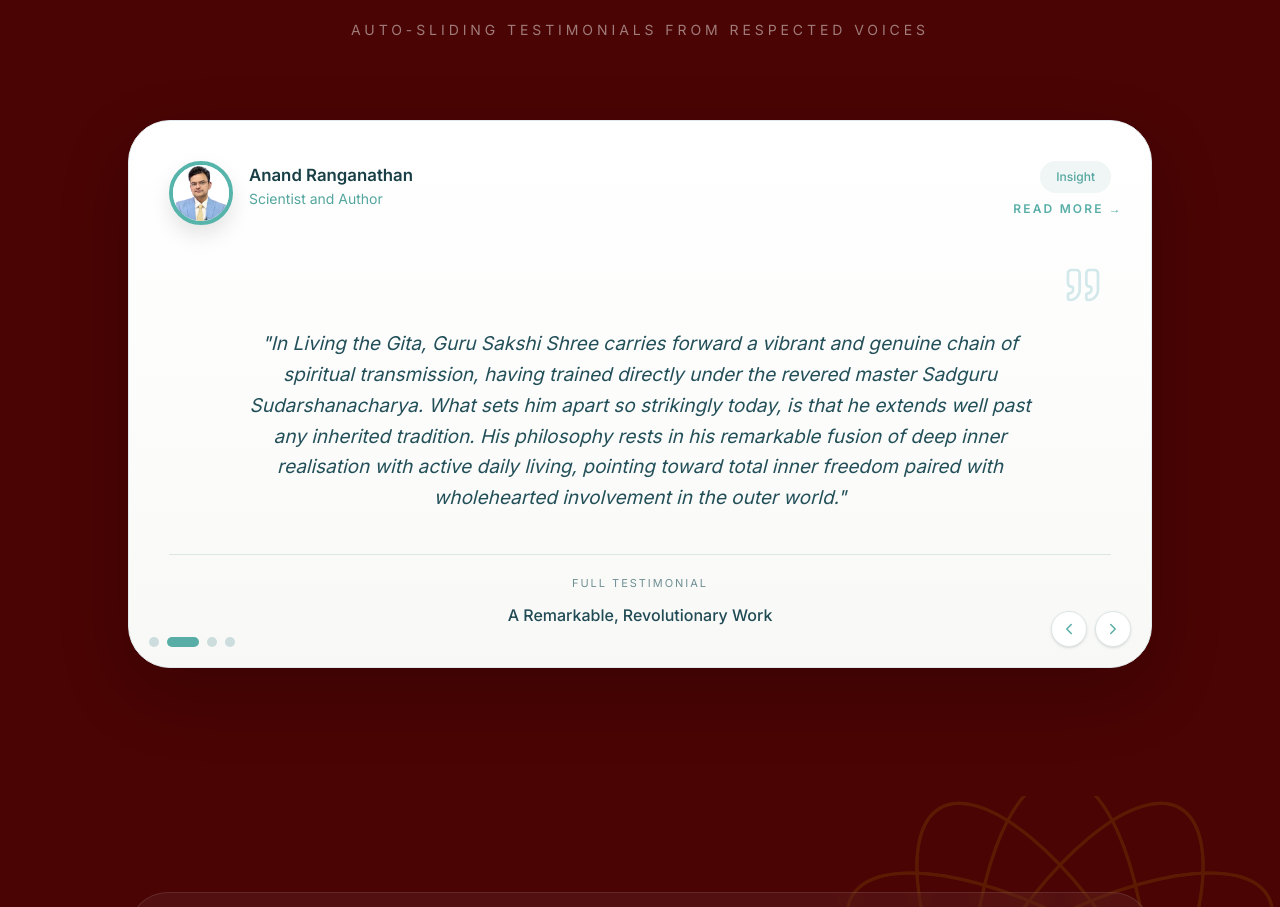
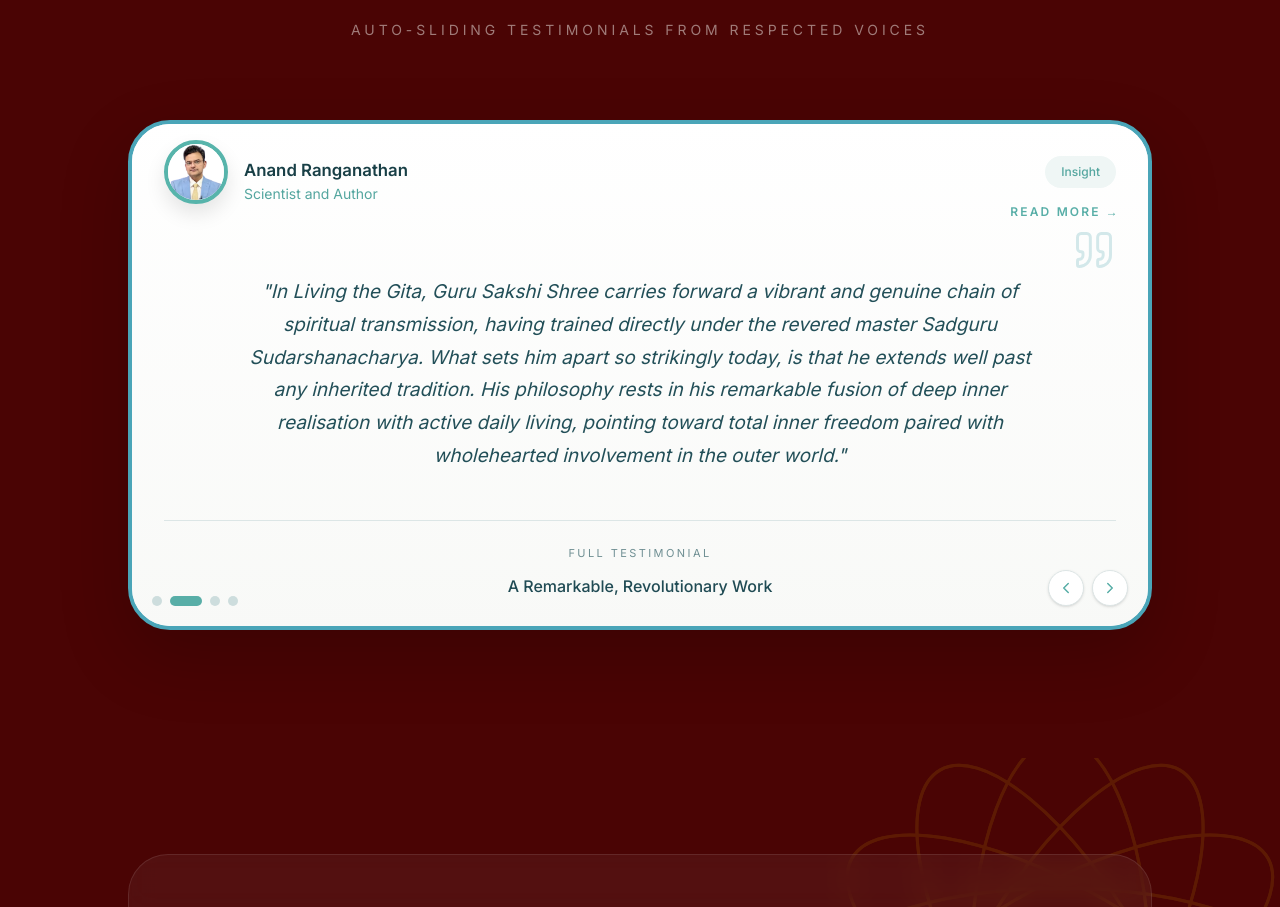
Before and after one commit to cognio-labs/science-divine-maha-mantras, a React (Vite) app: page / in a window 1280 px wide. Shown: the part 5174-6081 px from the top of the page. Built offline with nearby package versions, Linux system fonts and the light colour scheme.

Commit message:
feat: add EndorsementsCarousel component for animated testimonials

```diff
--- a/src/components/EndorsementsCarousel.tsx
+++ b/src/components/EndorsementsCarousel.tsx
@@ -93,15 +93,14 @@ export default function EndorsementsCarousel() {
               exit={{ opacity: 0, x: direction > 0 ? -60 : 60, scale: 0.99 }}
               transition={{ duration: 0.32, ease: [0.22, 1, 0.36, 1] }}
               onClick={() => setSelectedEndorsement(activeEndorsement)}
-              className="group relative cursor-pointer overflow-hidden rounded-[34px] md:rounded-[42px] border border-[#dfe8ea] bg-[#fbfbf9] text-[#1f4b53] shadow-[0_26px_70px_rgba(0,0,0,0.18)] min-h-[470px] md:min-h-[480px]"
+              className="group relative cursor-pointer overflow-hidden rounded-[34px] md:rounded-[42px] border-[4px] border-[#4aa5b8] bg-[#fbfbf9] text-[#1f4b53] shadow-[0_26px_70px_rgba(0,0,0,0.18)] min-h-[470px] md:min-h-[500px]"
             >
               <div className="absolute inset-0 bg-[linear-gradient(180deg,rgba(255,255,255,0.98),rgba(248,249,247,0.95))]" />
-              <div className="absolute top-0 right-0 w-7 h-7 rounded-full bg-[#edf4f4] translate-x-1/2 -translate-y-1/2" />
 
-              <div className="relative z-10 h-full p-6 md:p-8 lg:p-10 flex flex-col justify-between">
+              <div className="relative z-10 h-full px-5 md:px-8 pt-7 md:pt-8 pb-6 md:pb-7 flex flex-col justify-between">
                 <div className="flex items-start justify-between gap-4 md:gap-6">
                   <div className="flex items-start gap-3 md:gap-4">
-                    <div className="w-14 h-14 md:w-16 md:h-16 rounded-full overflow-hidden border-[4px] border-[#57b4ab] shadow-[0_10px_20px_rgba(0,0,0,0.10)] shrink-0 bg-white">
+                    <div className="w-14 h-14 md:w-16 md:h-16 rounded-full overflow-hidden border-[4px] border-[#57b4ab] shadow-[0_10px_20px_rgba(0,0,0,0.10)] shrink-0 bg-white -mt-3 md:-mt-4">
                       <img
                         src={activeEndorsement.image}
                         alt={activeEndorsement.name}
@@ -123,18 +122,18 @@ export default function EndorsementsCarousel() {
                   </span>
                 </div>
 
-                <div className="py-8 md:py-10">
-                  <div className="flex justify-end mb-4 md:mb-6 pr-1 md:pr-2">
-                    <Quote size={40} className="text-[#d3e8ea]" strokeWidth={1.6} />
+                <div className="relative py-8 md:py-12">
+                  <div className="absolute right-0 top-4 md:top-6">
+                    <Quote size={44} className="text-[#d3e8ea]" strokeWidth={1.6} />
                   </div>
 
-                  <p className="text-center text-[#224f58] italic text-[16px] md:text-[19px] leading-[1.58] md:leading-[1.62] max-w-4xl mx-auto px-1 md:px-10">
+                  <p className="text-center text-[#224f58] italic text-[16px] md:text-[19px] leading-[1.68] md:leading-[1.72] max-w-4xl mx-auto px-1 md:px-12 pt-8 md:pt-6">
                     {activeEndorsement.text}
                   </p>
                 </div>
 
-                <div className="pt-5 border-t border-[#dce6e6]">
-                  <p className="text-[11px] text-[#6f8f93] uppercase tracking-[0.18em] text-center mb-3">
+                <div className="pt-6 border-t border-[#dce6e6]">
+                  <p className="text-[11px] text-[#6f8f93] uppercase tracking-[0.22em] text-center mb-3">
                     Full Testimonial
                   </p>
                   <p className="text-center text-[#204b54] text-sm md:text-base font-medium">
@@ -147,7 +146,7 @@ export default function EndorsementsCarousel() {
                     e.stopPropagation();
                     setSelectedEndorsement(activeEndorsement);
                   }}
-                  className="absolute right-5 md:right-7 top-18 md:top-20 text-[#58aea7] text-xs font-semibold uppercase tracking-[0.18em]"
+                  className="absolute right-5 md:right-7 top-16 md:top-20 text-[#58aea7] text-xs font-semibold uppercase tracking-[0.18em]"
                 >
                   Read More →
                 </button>
```
